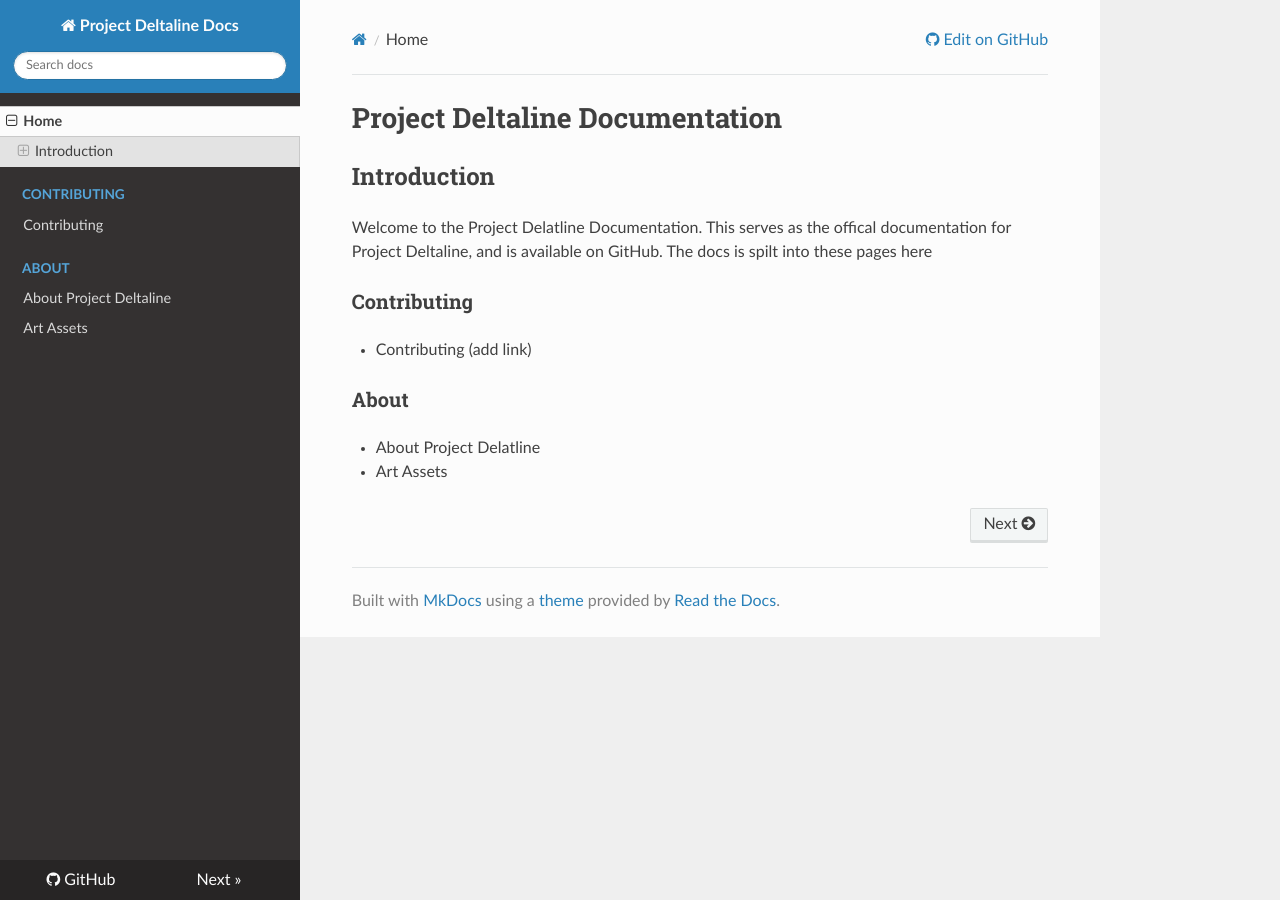
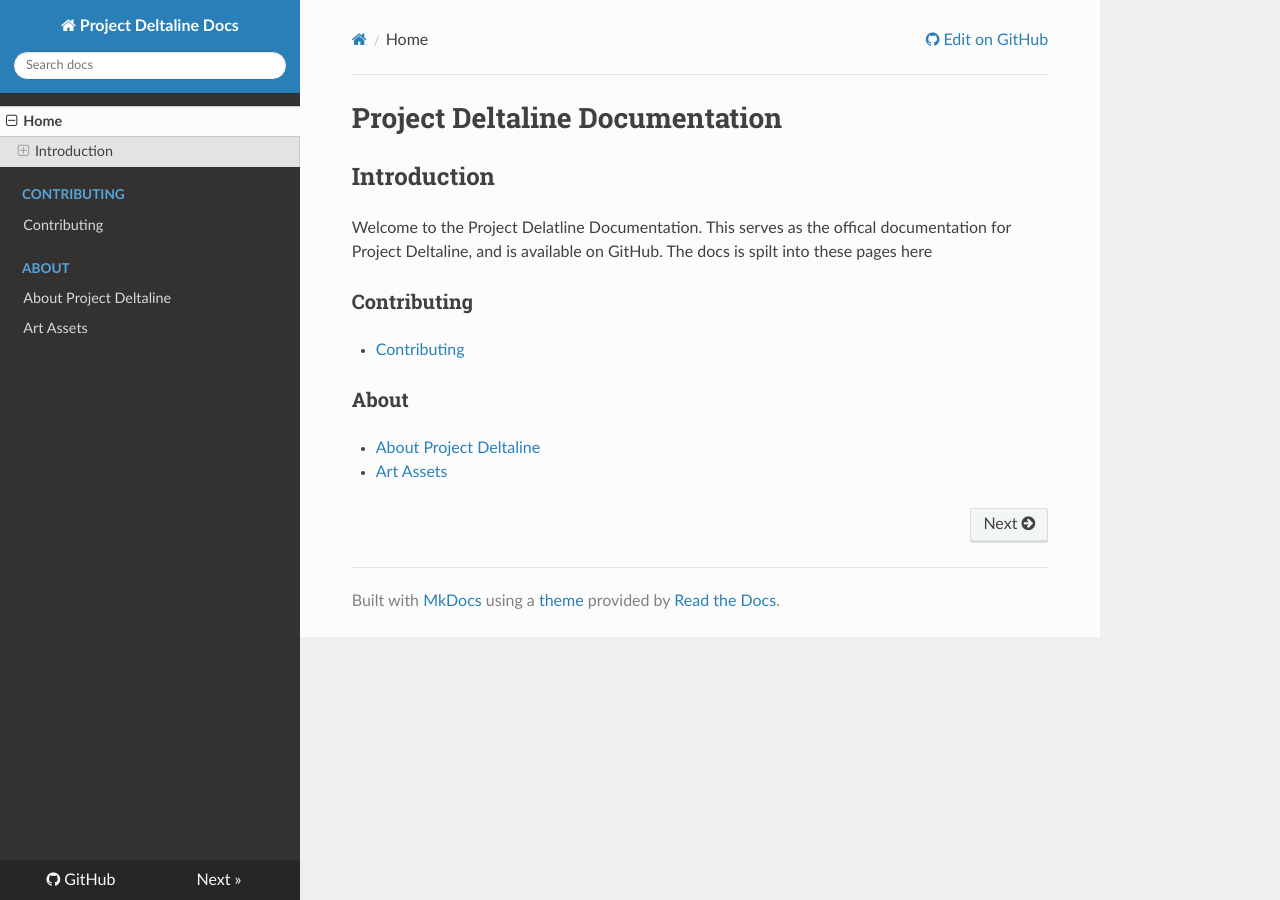
Before and after one commit to No767/Deltaline-Docs, an MkDocs documentation site: the page built from docs/index.md, in a window 1280 px wide. Built offline with MkDocs 1.6.1, drawn with Linux system fonts in a browser that asks for light colours; nearby versions of some CDN libraries.

Commit message:
adding more to start with

```diff
--- a/docs/index.md
+++ b/docs/index.md
@@ -6,10 +6,10 @@
 
 ### Contributing
 
-- Contributing (add link)
+- [Contributing](https://no767.github.io/Project-Deltaline-Docs/Contributing/)
 
 ### About
 
-- About Project Delatline
+- [About Project Deltaline](https://no767.github.io/Project-Deltaline-Docs/About%20Project%20Deltaline/)
 
-- Art Assets
+- [Art Assets](https://no767.github.io/Project-Deltaline-Docs/Art%20Assets/)
```
Also changed, not shown: README.md (+12 -1 lines), favicon.ico (added).
